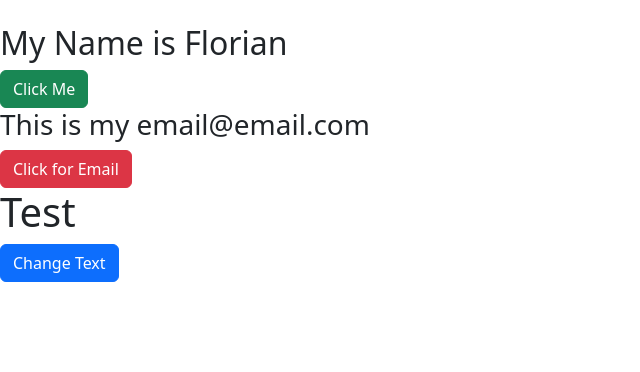
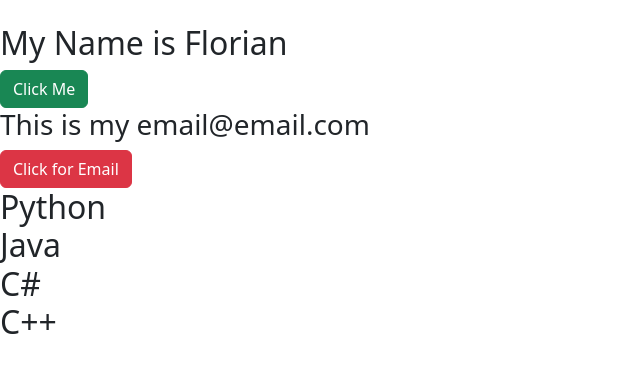
Before and after one commit to fgit-24/pp5-frontend, a React (Create React App) app in the folder frontend/: page / in a window 1280 px wide. Shown: the top 372 px of the page, without its empty margins (0-640 px from the left). Built offline with nearby package versions, Linux system fonts and the light colour scheme.

Commit message:
Build forms component

```diff
--- a/frontend/src/App.js
+++ b/frontend/src/App.js
@@ -2,14 +2,16 @@
 import "./App.css";
 import FirstComponent from "./components/FirstComponent";
 import ClassA from "./components/ClassA";
-import StateExample from "./components/StateExample";
+// import StateExample from "./components/StateExample";
+import MapFunc from "./components/MapFunc";
 
 function App() {
   return (
     <>
       <FirstComponent name="Florian" lastname="LastName" />
       <ClassA email="email@email.com" />
-      <StateExample />
+      {/* <StateExample /> */}
+      <MapFunc names={["Python", "Java", "C#", "C++"]} />
     </>
   );
 }
--- a/frontend/src/components/MapFunc.js
+++ b/frontend/src/components/MapFunc.js
@@ -1,15 +1,12 @@
 import { Component } from "react";
 
 class MapFunc extends Component {
+  myElements = (names) => {
+    return names.map((name) => <div key={name}>{`${name}`}</div>);
+  };
+
   render() {
-    return (
-      <div className="container">
-        <h1>{this.state.name}</h1>
-        <button onClick={() => this.changeBtn()} className="btn btn-primary">
-          Map here
-        </button>
-      </div>
-    );
+    return <h2>{this.myElements(this.props.names)}</h2>;
   }
 }
 
```
Also changed, not shown: frontend/src/components/Forms.js (added, +17 -0 lines).
